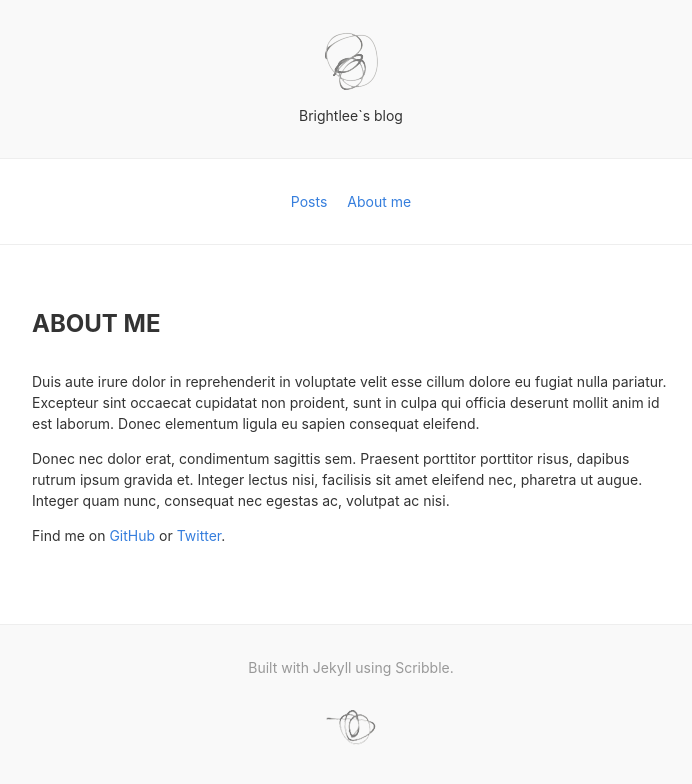
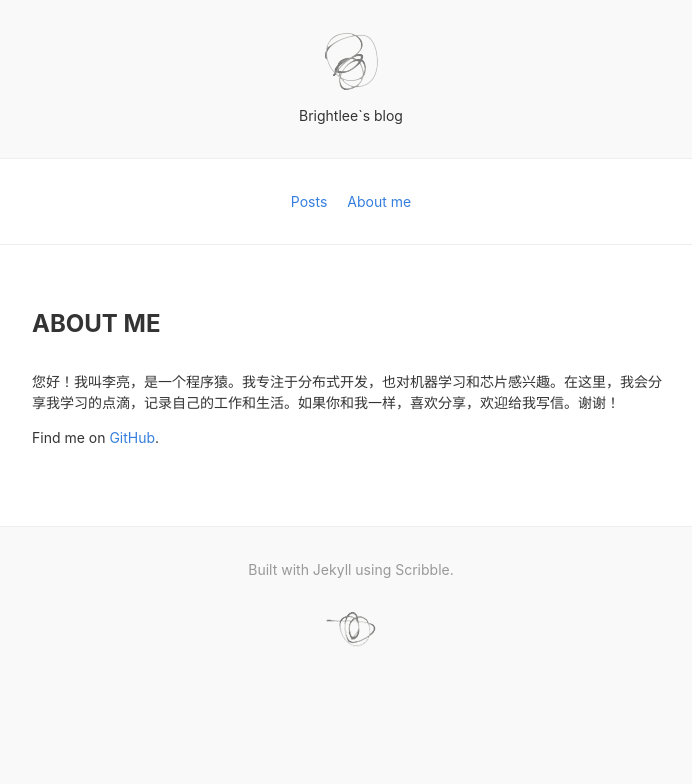
Before and after one commit to brightlee-china/brightlee-china.github.io, a Jekyll site: the page built from about.md, in a window 1280 px wide. Shown: the top 784 px of the page, without its empty margins (289-981 px from the left). Built offline with Jekyll 4.4.1, drawn with Linux system fonts in a browser that asks for light colours; nearby versions of some CDN libraries.

Commit message:
modify about my page.

```diff
--- a/about.md
+++ b/about.md
@@ -2,8 +2,6 @@
 title: About me
 ---
 
-Duis aute irure dolor in reprehenderit in voluptate velit esse cillum dolore eu fugiat nulla pariatur. Excepteur sint occaecat cupidatat non proident, sunt in culpa qui officia deserunt mollit anim id est laborum. Donec elementum ligula eu sapien consequat eleifend.
+您好！我叫李亮，是一个程序猿。我专注于分布式开发，也对机器学习和芯片感兴趣。在这里，我会分享我学习的点滴，记录自己的工作和生活。如果你和我一样，喜欢分享，欢迎给我写信。谢谢！
 
-Donec nec dolor erat, condimentum sagittis sem. Praesent porttitor porttitor risus, dapibus rutrum ipsum gravida et. Integer lectus nisi, facilisis sit amet eleifend nec, pharetra ut augue. Integer quam nunc, consequat nec egestas ac, volutpat ac nisi.
-
-Find me on [GitHub](https://github.com/muan) or [Twitter](https://twitter.com/muanchiou).
+Find me on [GitHub](https://github.com/brightlee-china).
```
Also changed, not shown: 9 other files.
